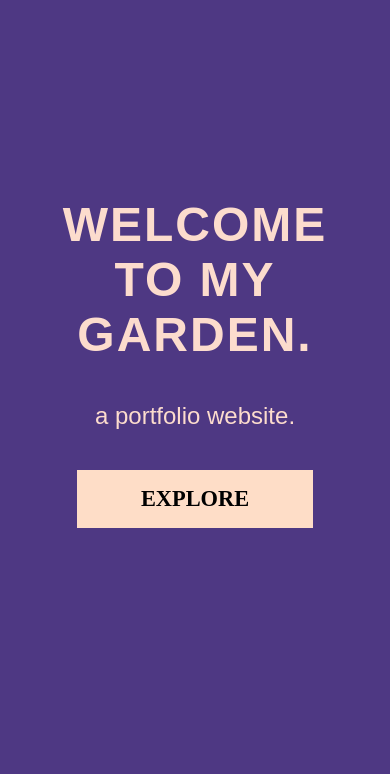
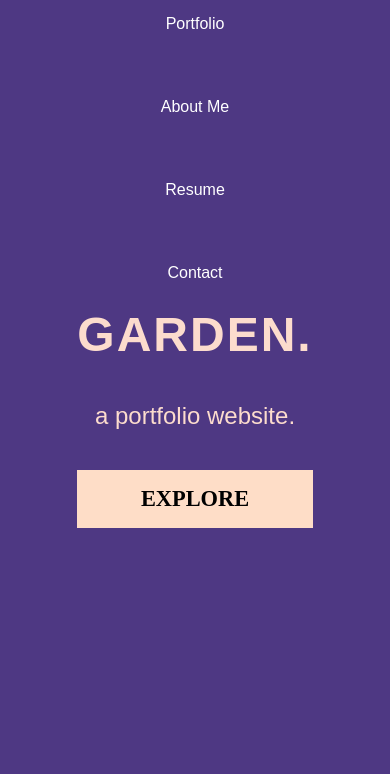
Before and after one commit to kodekfl/candelariaportfolio, a plain HTML site: page index.html in a window 390 px wide. Both pictures are taken after a click on the button 334 px from the left and 38 px from the top of the page. Shown: the part 70-844 px from the top of the page. Drawn offline with Linux system fonts and the light colour scheme; a web font is replaced by a local one.

Commit message:
Update style.css

```diff
--- a/style.css
+++ b/style.css
@@ -282,4 +282,36 @@ main {
     .portfolio-grid {
         grid-template-columns: 1fr; /* Cambia a una columna en pantallas más pequeñas */
     }
+    /* Estilos para navegación en móviles */
+.main-header__list {
+    display: none; /* Oculta la lista inicialmente */
+    flex-direction: column; /* Disposición vertical */
+    position: absolute;
+    top: 60px; /* Ajusta según la altura de tu header */
+    right: 0;
+    background-color: #4E3883;
+    width: 100%;
+    z-index: 999;
 }
+
+.main-header__list.active {
+    display: flex; /* Muestra la lista cuando está activa */
+}
+
+.main-header__item {
+    text-align: center;
+    padding: 15px 0;
+}
+
+.main-header__item a {
+    display: block;
+    color: white;
+    text-decoration: none;
+    padding: 10px;
+    transition: background-color 0.3s ease;
+}
+
+.main-header__item a:hover {
+    background-color: #3f2b6e;
+}
+}
```
